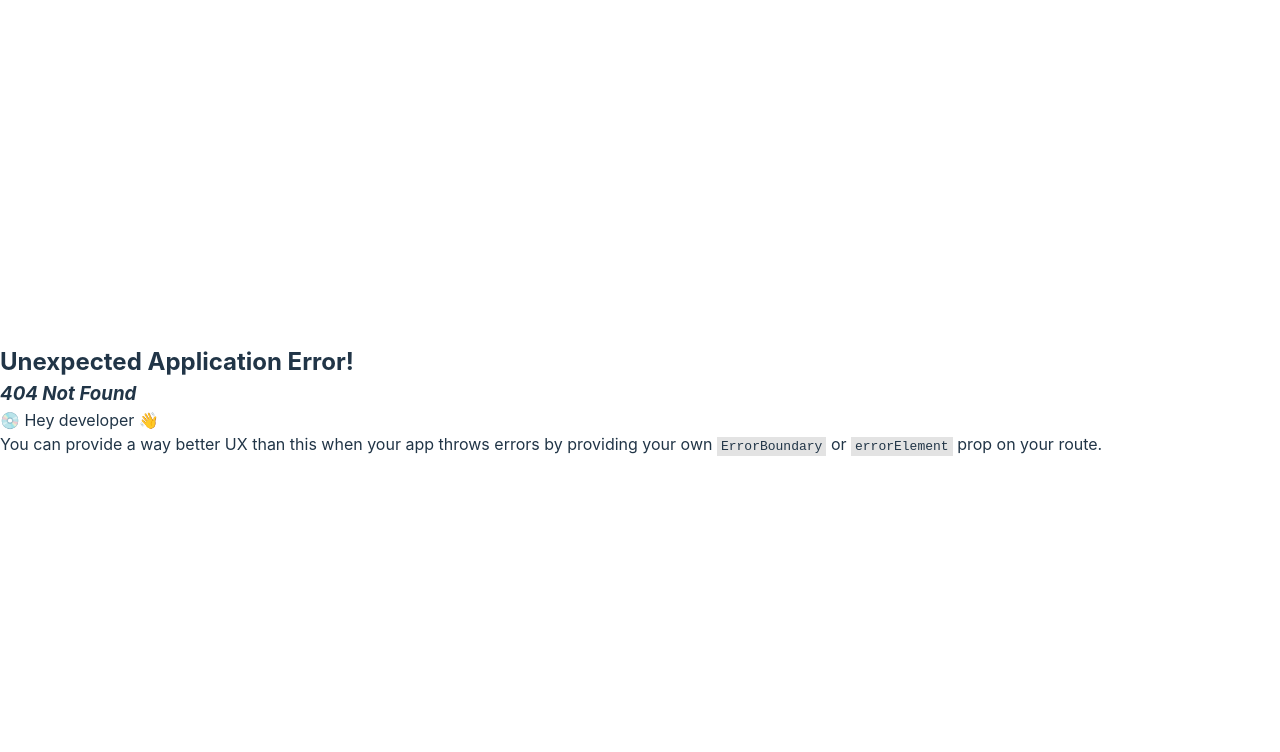
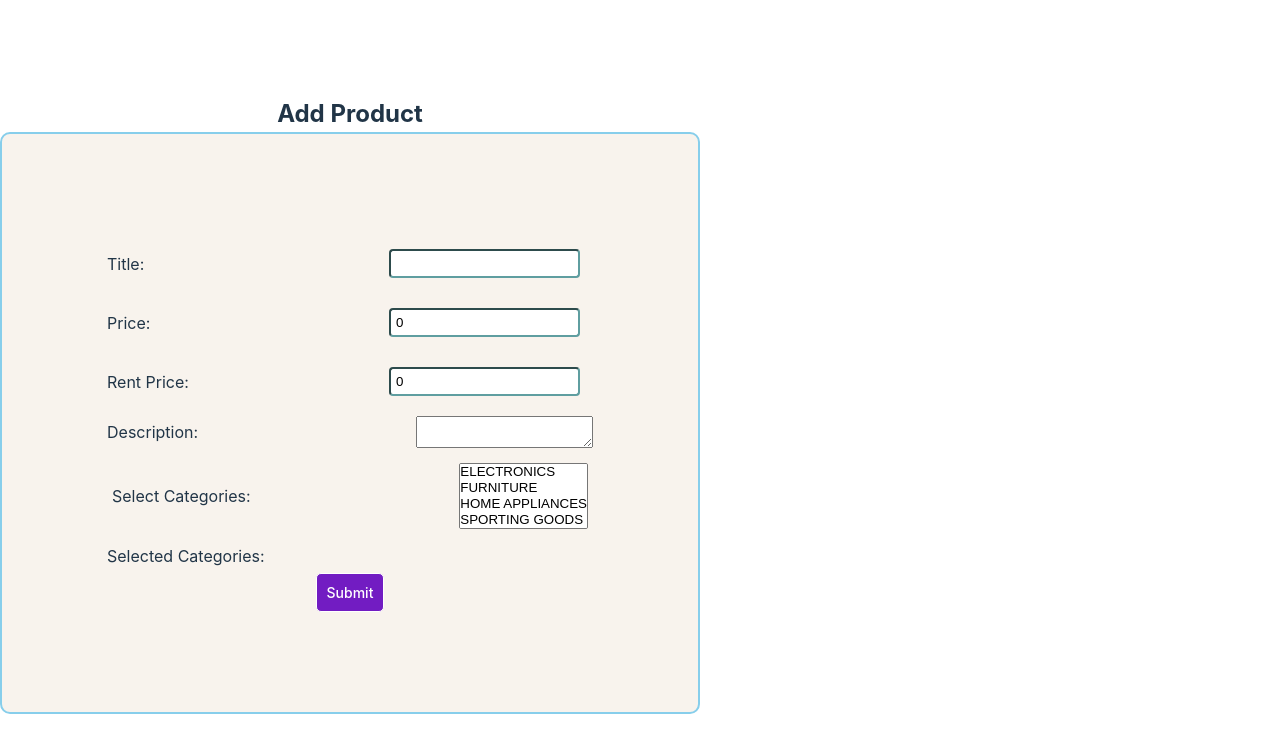
Before and after one commit to Evan-CSE/teebay, a React (Vite) app: page /add in a window 1280 px wide. Before the commit this address had no page. Shown: the top 752 px of the page. Built offline with nearby package versions, Linux system fonts and the light colour scheme; the HTML template or start-up script is replaced by a standard one.

Commit message:
Add AddProduct component

```diff
--- a/src/App.tsx
+++ b/src/App.tsx
@@ -7,6 +7,7 @@ import Login from './Page/Login/Login'
 import Registration from './Page/Registration/Registration'
 import MyProducts from './Page/MyProducts/MyProducts'
 import EditProduct from './Page/EditProduct/EditProduct'
+import AddProduct from './Page/AddProduct/AddProduct'
 
 function App() {
   const routes = createBrowserRouter([
@@ -37,6 +38,10 @@ function App() {
     {
       path: '/edit/:pvId',
       element: <EditProduct/>
+    },
+    {
+      path   : '/add',
+      element: <AddProduct/>
     }
   ])
 
--- /dev/null
+++ b/src/Page/AddProduct/AddProduct.tsx
@@ -0,0 +1,105 @@
+import React, { useEffect, useState } from 'react';
+import { Formik, Form, Field, ErrorMessage, isInteger } from 'formik';
+import * as Yup from 'yup';
+import { Category } from '../../DataModel/Category';
+import { Product } from '../../DataModel/Product';
+
+
+export default function AddProduct() {
+
+  const emptyProductDetails: Product = {
+    id         : 0,
+    name       : '',
+    price      : 0,
+    rent       : 0,
+    description: '',
+    categories : ''
+  }
+
+  const [productDetails, setProductDetails] = useState(emptyProductDetails);
+  const [selectedCategories, setSelectedCategories] = useState<string[]>([]);
+
+  const categories: Category[] = [
+    { id: 1, name: 'ELECTRONICS' },
+    { id: 2, name: 'FURNITURE' },
+    { id: 3, name: 'HOME APPLIANCES' },
+    { id: 4, name: 'SPORTING GOODS' },
+    { id: 5, name: 'OUTDOOR' },
+    { id: 6, name: 'TOYS' }
+  ];
+
+  const handleRemoveCategory = (category: string) => {
+    setSelectedCategories(selectedCategories.filter(cat => cat !== category));
+  };
+
+
+  const validationSchema = Yup.object().shape({
+    title: Yup.string().required('Title is required'),
+    price: Yup.number().required('Price is required').positive('Price must be positive'),
+    rent: Yup.number().required('Rent price is required').positive('Rent price must be positive'),
+    description: Yup.string().required('Description is required'),
+    selectedCategories: Yup.array().min(1, 'Please select at least one category'),
+  });
+
+  return (
+    <div className = 'd-flex align-center flex-col'>
+      <h2 style = {{marginTop: '10px'}}>Add Product</h2>
+      <Formik
+        initialValues={productDetails}
+        validationSchema={validationSchema}
+        onSubmit={(values, { setSubmitting }) => {
+        //   onSubmit(values);
+          setSubmitting(false);
+        }}
+      >
+        {({ isSubmitting }) => (
+          <Form className = 'form'>
+            <div>
+              <label>Title:</label>
+              <Field type="text" name="name" />
+              <ErrorMessage name="name" component="div" className="error" />
+            </div>
+            <div>
+              <label>Price:</label>
+              <Field type="number" name="price" />
+              <ErrorMessage name="price" component="div" className="error" />
+            </div>
+            <div>
+              <label>Rent Price:</label>
+              <Field type="number" name="rent" />
+              <ErrorMessage name="rent" component="div" className="error" />
+            </div>
+            <div>
+              <label>Description:</label>
+              <Field as="textarea" name="description" />
+              <ErrorMessage name="description" component="div" className="error" />
+            </div>
+            <div>
+                <div>
+                    <label>Select Categories:</label>
+                    <select multiple value={selectedCategories} onChange={(e) => setSelectedCategories(Array.from(e.target.selectedOptions, option => option.value))}>
+                        {categories.map(cat => (
+                        <option key={cat.id} value={cat.name}>{cat.name}</option>
+                        ))}
+                    </select>
+                </div>
+            </div>
+            <div>
+                <p>Selected Categories:</p>
+                <ul>
+                    {selectedCategories.map(cat => (
+                    <li key={cat}  className = 'd-flex justify-between'>
+                        <div> {cat} </div>
+                        <button onClick={() => handleRemoveCategory(cat)}>Remove</button>
+                    </li>
+                    ))}
+                </ul>
+            </div>
+            <ErrorMessage name="selectedCategories" component="div" className="error" />
+            <button type="submit" disabled={isSubmitting}>Submit</button>
+          </Form>
+        )}
+      </Formik>
+    </div>
+  );
+};
```
